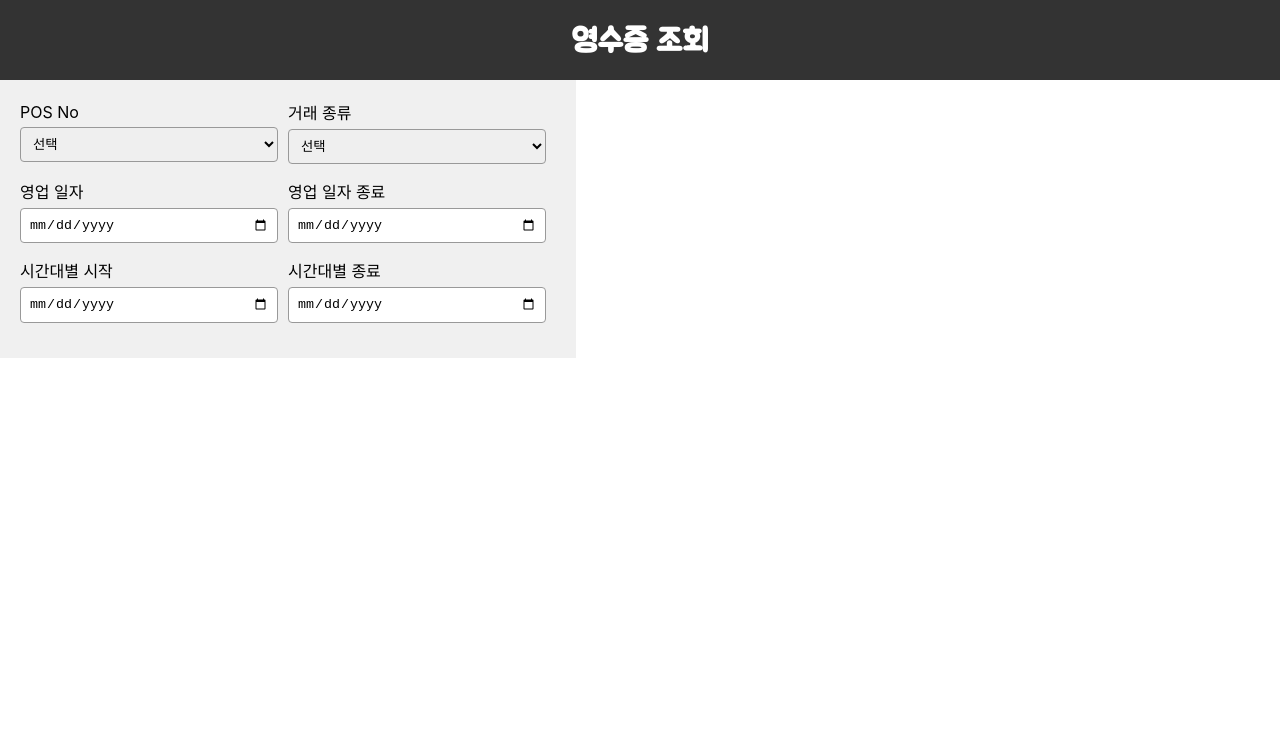
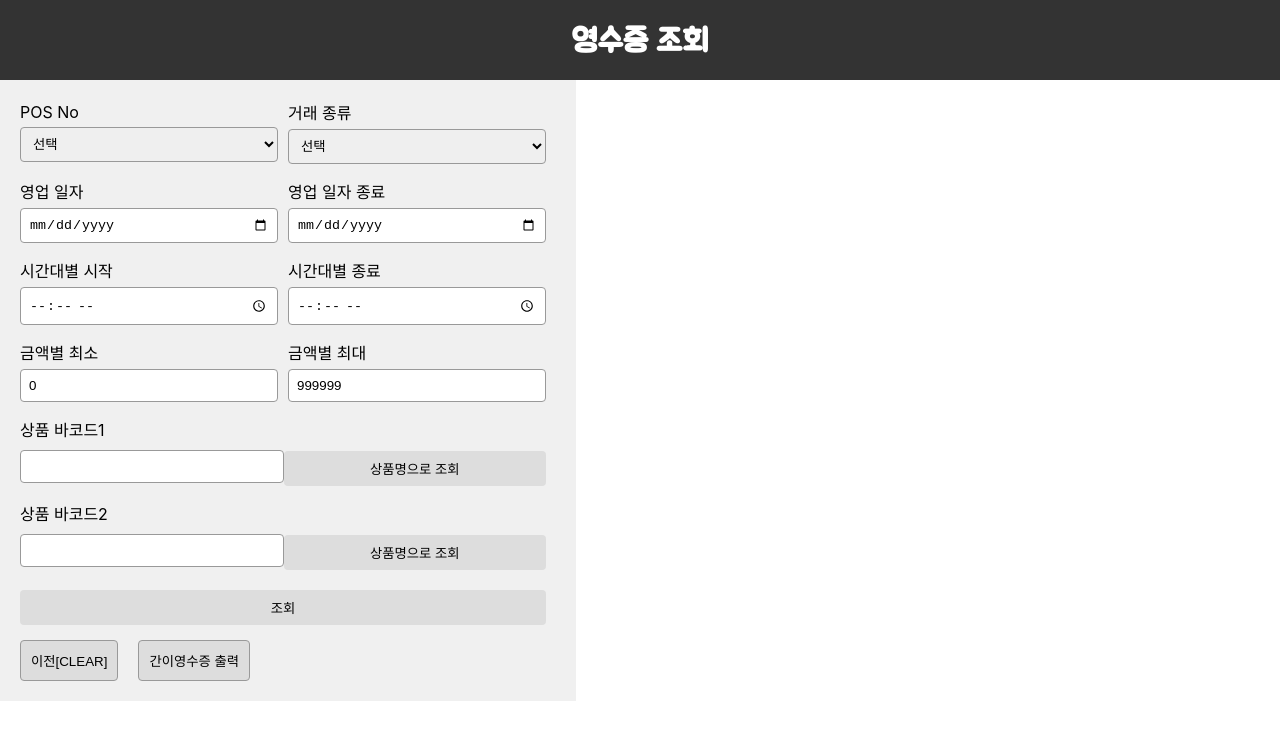
Before and after one commit to minju-sin/capstone, a React (Create React App) app in the folder frontend/: page /service in a window 1280 px wide. Shown: the top 740 px of the page. Built offline with nearby package versions, Linux system fonts and the light colour scheme.

Commit message:
영수증 조회 왼쪽 부분 완료
오른쪽 부분 리액트 변환 시작

```diff
--- a/frontend/src/components/styles/ServiceLeft.js
+++ b/frontend/src/components/styles/ServiceLeft.js
@@ -57,3 +57,34 @@ export const StyledInput = styled.input`
     border: 1px solid #999;
     border-radius: 4px;
 `;
+
+export const StyledServiceButton = styled.button`
+    width: 100%;
+    padding: 8px;
+    box-sizing: border-box;
+    border: 1px solid #999;
+    border-radius: 4px;
+    cursor: pointer;
+    background-color: #ddd;
+    border: none;
+    margin-top: 5px;
+`;
+
+export const StyledBottomButtons = styled.div`
+    display: flex;
+    justify-content: space-between;
+`;
+
+export const StyledLeftButtons = styled.div`
+    display: flex;
+    gap: 10px;
+`;
+
+export const StyledLeftButton = styled.button`
+    padding: 10px;
+    background-color: #ddd;
+    border: 1px solid #999;
+    border-radius: 4px;
+    cursor: pointer;
+    margin-right: 10px;
+`;
--- a/frontend/src/components/ui/ServiceLeft.js
+++ b/frontend/src/components/ui/ServiceLeft.js
@@ -7,7 +7,11 @@ import {
      StyledLSection,
      StyledLabel,
      StyledSelect,
-     StyledInput
+     StyledInput,
+     StyledServiceButton,
+     StyledBottomButtons,
+     StyledLeftButtons,
+     StyledLeftButton
 } from "../styles/ServiceLeft";
 
 function ServiceLeft() {
@@ -53,18 +57,55 @@ function ServiceLeft() {
             <StyledInlineGroup>
                 <StyledFormGroup class="form-group">
                     <StyledLabel for="time-period-start">시간대별 시작</StyledLabel>
-                    <StyledInput type="date" id="time-period-start"/>
+                    <StyledInput type="time" id="time-period-start"/>
                 </StyledFormGroup>
 
                 <StyledFormGroup class="form-group">
                     <StyledLabel for="time-period-end">시간대별 종료</StyledLabel>
-                    <StyledInput type="date" id="time-period-end"/>
+                    <StyledInput type="time" id="time-period-end"/>
                 </StyledFormGroup>
             </StyledInlineGroup>
 
+            <StyledInlineGroup>
+                <StyledFormGroup class="form-group">
+                    <StyledLabel for="amount-range-min">금액별 최소</StyledLabel>
+                    <StyledInput type="number" id="amount-range-min" value={0}/>
+                </StyledFormGroup>
 
+                <StyledFormGroup class="form-group">
+                    <StyledLabel for="amount-range-max">금액별 최대</StyledLabel>
+                    <StyledInput type="number" id="amount-range-max" value={999999}/>
+                </StyledFormGroup>
+            </StyledInlineGroup>
 
+            <StyledFormGroup class="form-group">
+                    <StyledLabel for="product-barcode1">상품 바코드1</StyledLabel>
+                    <StyledInlineGroup>
+                        <StyledInput type="text" id="product-barcode1"/>
+                        <StyledServiceButton>상품명으로 조회</StyledServiceButton>
+                    </StyledInlineGroup>
+            </StyledFormGroup>
+
+            <StyledFormGroup class="form-group">
+                    <StyledLabel for="product-barcode2">상품 바코드2</StyledLabel>
+                    <StyledInlineGroup>
+                        <StyledInput type="text" id="product-barcode2"/>
+                        <StyledServiceButton>상품명으로 조회</StyledServiceButton>
+                    </StyledInlineGroup>
+            </StyledFormGroup>
+
+            <StyledFormGroup>
+                <StyledServiceButton>조회</StyledServiceButton>
+            </StyledFormGroup>
         </div>
+
+        <StyledBottomButtons class="bottom-buttons">
+                    <StyledLeftButtons class="left-buttons">
+                        <StyledLeftButton>이전[CLEAR]</StyledLeftButton>
+                        <StyledLeftButton>간이영수증 출력</StyledLeftButton>
+                    </StyledLeftButtons>
+        </StyledBottomButtons>
+
       </StyledLSection>
     );
 }
```
